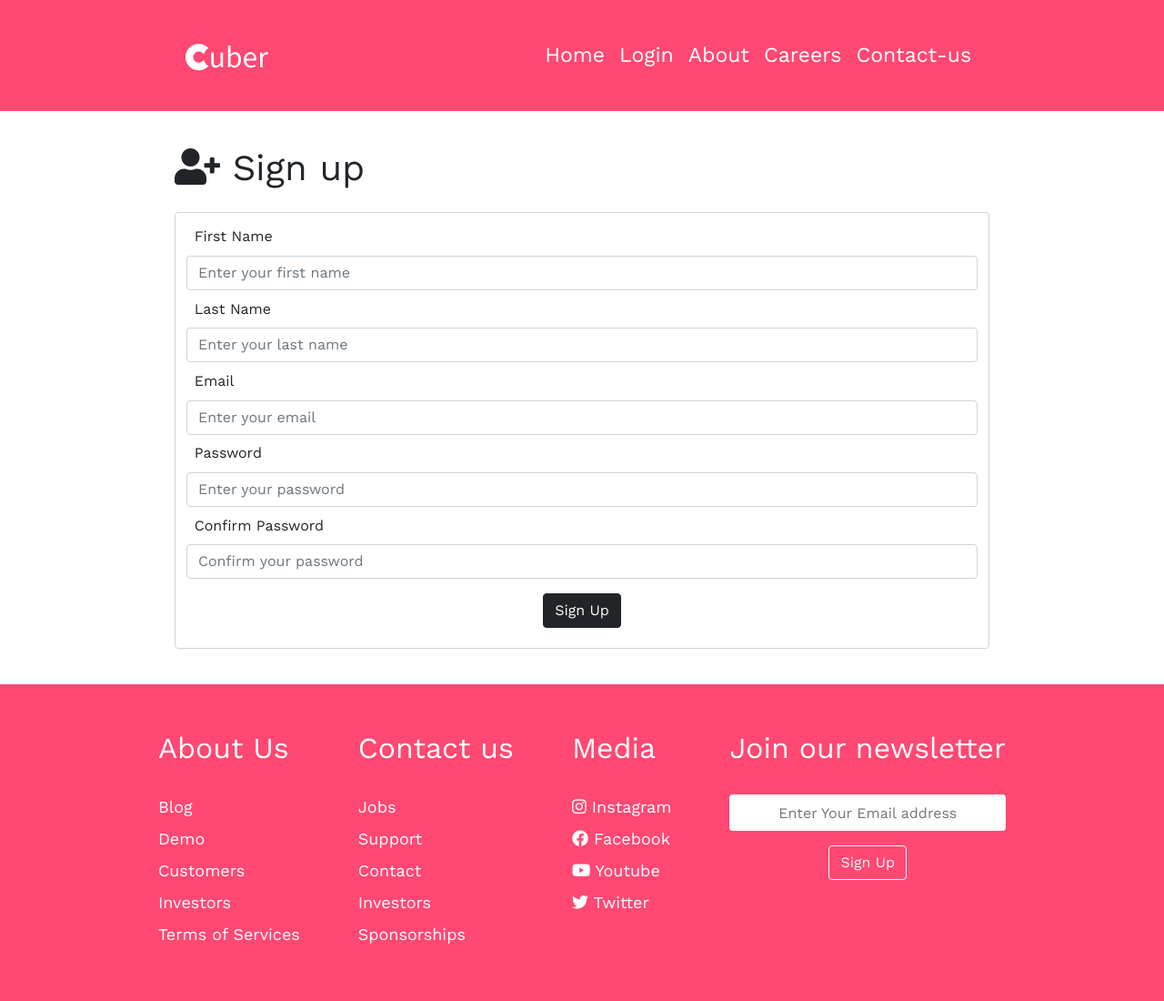
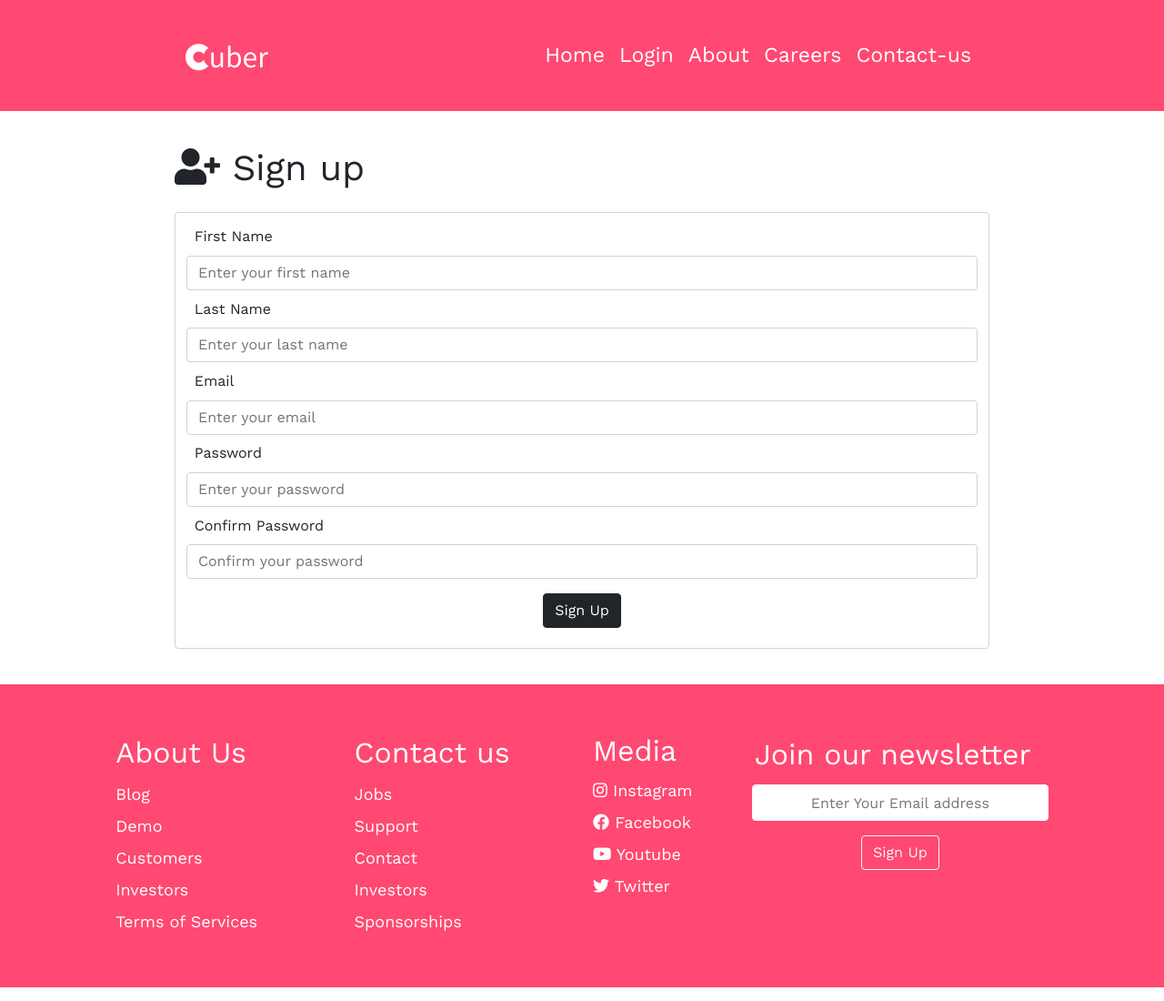
Before and after one commit to Rakesh-Naidu/Employee-transport-management-system-home-page, a plain HTML site: page signup.html in a window 1280 px wide. Shown: the whole page at 91% size. Drawn offline with nearby package versions, Linux system fonts and the light colour scheme.

Commit message:
Added home page files

```diff
--- a/signup.html
+++ b/signup.html
@@ -65,44 +65,44 @@
       </form>
     </section>
     <!-- footer  -->
-    <div id="footer-container">
-      <div class="footer">
-        <div class="footer-heading footer-1">
-          <h2>About Us</h2>
+    <footer id="footer-container">
+      <div class="footer row">
+        <div class="col-lg-3 col-sm-12 footer-heading footer-1">
+          <h2 class="colch">About Us</h2>
           <a href="#footer-container">Blog</a>
           <a href="#footer-container">Demo</a>
           <a href="#footer-container">Customers</a>
           <a href="#footer-container">Investors</a>
           <a href="#footer-container">Terms of Services</a>
         </div>
-        <div class="footer-heading footer-2">
-          <h2>Contact us</h2>
+        <div class="col-lg-3 col-sm-12 footer-heading footer-2">
+          <h2 class="colch">Contact us</h2>
           <a href="#footer-container">Jobs</a>
           <a href="#footer-container">Support</a>
           <a href="#footer-container">Contact</a>
           <a href="#footer-container">Investors</a>
           <a href="#footer-container">Sponsorships</a>
         </div>
-        <div class="footer-heading footer-3">
-          <h2>Media</h2>
+        <div class="col-lg-2 col-sm-12 footer-heading footer-3">
+          <h2 class="colch">Media</h2>
           <a href="https://www.instagram.com/"><i class="fab fa-instagram"></i> Instagram</a>
           <a href="https://www.facebook.com/"><i class="fab fa-facebook"></i> Facebook</a>
           <a href="https://www.youtube.com/"><i class="fab fa-youtube"></i> Youtube</a>
           <a href="https://twitter.com/"><i class="fab fa-twitter"></i> Twitter</a>
         </div>
-        <div class="footer-email-form text-center">
-          <h2>Join our newsletter</h2>
+        <div class="col-lg-4 col-sm-12 footer-email-form text-center">
+          <h2 class="colch">Join our newsletter</h2>
           <form action="#" class="text-center">
               <div>
                   <input type="email" class="frm" autocomplete="off" placeholder="Enter Your Email address" id="footer-email" required>
               </div>
               <div>
-                  <input type="submit"value="Sign Up" class="btn btn-outline-light text-center letsgo">
+                  <input type="submit"value="Sign Up" class="btn btn-outline-light text-center">
               </div>
           </form>
         </div>
       </div>
-    </div>
+    </footer>
     <script>
       var bt=document.querySelector(".letsgo");
       bt.addEventListener("click",function(){
--- a/static/css/about.css
+++ b/static/css/about.css
@@ -43,8 +43,8 @@ body{
 
 /* footer */
 #footer-container{
+    padding:4% 9%;
     background-color: #ff4872;
-    padding:4% 10%;
     color: #fff;
 }
 .footer{
@@ -52,34 +52,30 @@ body{
     justify-content: center;
     flex-wrap: wrap;
     margin: 0 auto;
+    border: none;
     font-size: large;
 }
 .footer-heading{
     display: flex;
     flex-direction: column;
-    margin-right:4rem;
-}
-.footer-heading h2{
-    margin-bottom: 2rem;
 }
 .footer-heading a{
     color: #fff;
     text-decoration: none;
     margin-bottom:0.5rem;
 }
+.colch{
+    padding: 2% 5% 2% 0%;
+}
 .footer-heading a:hover{
-    color:#000;
     transition: 0.3s ease-out;
-}
-.footer-email-form h2{
-    margin-bottom: 2rem;
 }
 #footer-email{
     width: 100%;
     height: 40px;
     border-radius:4px;
     outline: none;
-    border: none;
+    border: solid 1px white;
     font-size: 1rem;
     margin-bottom: 1rem;
 }
@@ -87,7 +83,6 @@ body{
   text-align: center;
 }
 .footer-email-btn{
-    height:40px;
     border-radius:4px;
     outline: none;
     border: none;
--- a/static/css/careers.css
+++ b/static/css/careers.css
@@ -51,8 +51,8 @@ body{
 
 /* footer */
 #footer-container{
+    padding:4% 9%;
     background-color: #ff4872;
-    padding:4% 10%;
     color: #fff;
 }
 .footer{
@@ -60,34 +60,30 @@ body{
     justify-content: center;
     flex-wrap: wrap;
     margin: 0 auto;
+    border: none;
     font-size: large;
 }
 .footer-heading{
     display: flex;
     flex-direction: column;
-    margin-right:4rem;
-}
-.footer-heading h2{
-    margin-bottom: 2rem;
 }
 .footer-heading a{
     color: #fff;
     text-decoration: none;
     margin-bottom:0.5rem;
 }
+.colch{
+    padding: 2% 5% 2% 0%;
+}
 .footer-heading a:hover{
-    color:#000;
     transition: 0.3s ease-out;
-}
-.footer-email-form h2{
-    margin-bottom: 2rem;
 }
 #footer-email{
     width: 100%;
     height: 40px;
     border-radius:4px;
     outline: none;
-    border: none;
+    border: solid 1px white;
     font-size: 1rem;
     margin-bottom: 1rem;
 }
@@ -95,7 +91,6 @@ body{
   text-align: center;
 }
 .footer-email-btn{
-    height:40px;
     border-radius:4px;
     outline: none;
     border: none;
--- a/static/css/contact-us.css
+++ b/static/css/contact-us.css
@@ -44,8 +44,8 @@ body{
 
 /* footer  */
 #footer-container{
+    padding:4% 9%;
     background-color: #ff4872;
-    padding:4% 10%;
     color: #fff;
 }
 .footer{
@@ -53,34 +53,30 @@ body{
     justify-content: center;
     flex-wrap: wrap;
     margin: 0 auto;
+    border: none;
     font-size: large;
 }
 .footer-heading{
     display: flex;
     flex-direction: column;
-    margin-right:4rem;
-}
-.footer-heading h2{
-    margin-bottom: 2rem;
 }
 .footer-heading a{
     color: #fff;
     text-decoration: none;
     margin-bottom:0.5rem;
 }
+.colch{
+    padding: 2% 5% 2% 0%;
+}
 .footer-heading a:hover{
-    color:#000;
     transition: 0.3s ease-out;
-}
-.footer-email-form h2{
-    margin-bottom: 2rem;
 }
 #footer-email{
     width: 100%;
     height: 40px;
     border-radius:4px;
     outline: none;
-    border: none;
+    border: solid 1px white;
     font-size: 1rem;
     margin-bottom: 1rem;
 }
@@ -88,7 +84,6 @@ body{
   text-align: center;
 }
 .footer-email-btn{
-    height:40px;
     border-radius:4px;
     outline: none;
     border: none;
--- a/static/css/login.css
+++ b/static/css/login.css
@@ -131,21 +131,17 @@ body{
 .footer-heading{
     display: flex;
     flex-direction: column;
-    margin-right:4rem;
-}
-.footer-heading h2{
-    margin-bottom: 2rem;
 }
 .footer-heading a{
     color: #000;
     text-decoration: none;
     margin-bottom:0.5rem;
 }
+.colch{
+    padding: 2% 5% 2% 0%;
+}
 .footer-heading a:hover{
     transition: 0.3s ease-out;
-}
-.footer-email-form h2{
-    margin-bottom: 2rem;
 }
 #footer-email{
     width: 100%;
@@ -160,7 +156,6 @@ body{
   text-align: center;
 }
 .footer-email-btn{
-    height:40px;
     border-radius:4px;
     outline: none;
     border: none;
@@ -170,3 +165,23 @@ body{
     cursor:pointer;
     transition: all 0.4s ease-out;
 }
+@media (max-width:1250px){
+    .headerimage{
+        margin-top: 3%;
+        border-radius: 0%;
+        transform: rotate(0deg);
+        position: static;
+    }
+}
+@media (max-width:992px){
+    #header{
+        padding: 3% 15% 7% 15%;
+    }
+    .headerimage{
+        border-radius: 0%;
+        transform: rotate(0deg);
+        padding-top: 10%;
+        position: static;
+        display: none;
+    }
+}
--- a/static/css/signup.css
+++ b/static/css/signup.css
@@ -56,8 +56,8 @@ body{
 
 /* footer */
 #footer-container{
+    padding:4% 9%;
     background-color: #ff4872;
-    padding:4% 10%;
     color: #fff;
 }
 .footer{
@@ -65,34 +65,30 @@ body{
     justify-content: center;
     flex-wrap: wrap;
     margin: 0 auto;
+    border: none;
     font-size: large;
 }
 .footer-heading{
     display: flex;
     flex-direction: column;
-    margin-right:4rem;
-}
-.footer-heading h2{
-    margin-bottom: 2rem;
 }
 .footer-heading a{
     color: #fff;
     text-decoration: none;
     margin-bottom:0.5rem;
 }
+.colch{
+    padding: 2% 5% 2% 0%;
+}
 .footer-heading a:hover{
-    color:#000;
     transition: 0.3s ease-out;
-}
-.footer-email-form h2{
-    margin-bottom: 2rem;
 }
 #footer-email{
     width: 100%;
     height: 40px;
     border-radius:4px;
     outline: none;
-    border: none;
+    border: solid 1px white;
     font-size: 1rem;
     margin-bottom: 1rem;
 }
@@ -100,7 +96,6 @@ body{
   text-align: center;
 }
 .footer-email-btn{
-    height:40px;
     border-radius:4px;
     outline: none;
     border: none;
```
Also changed, not shown: about.html (+12 -12 lines), careers.html (+12 -12 lines), contact-us.html (+12 -12 lines), login.html (+5 -5 lines).
